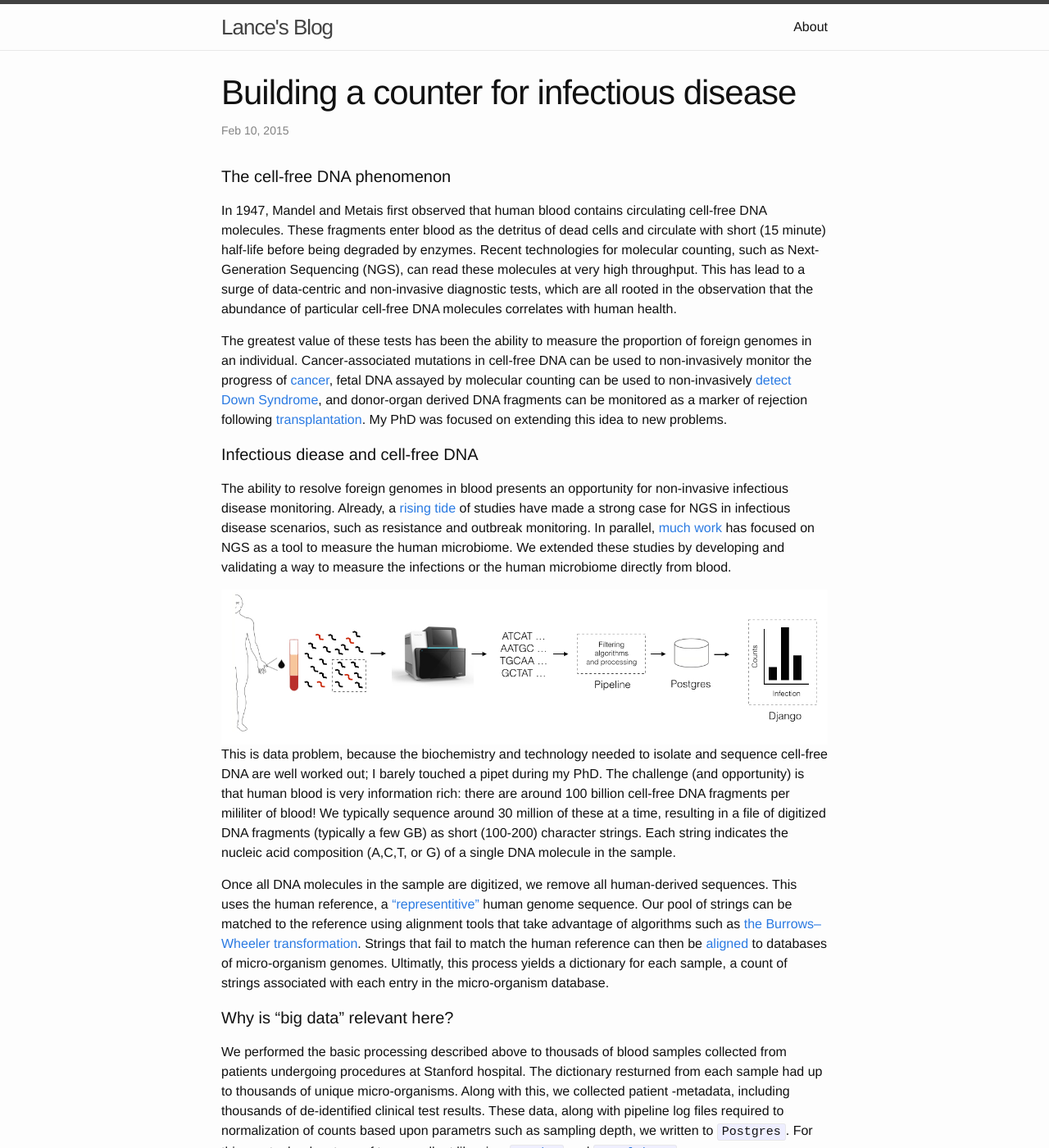
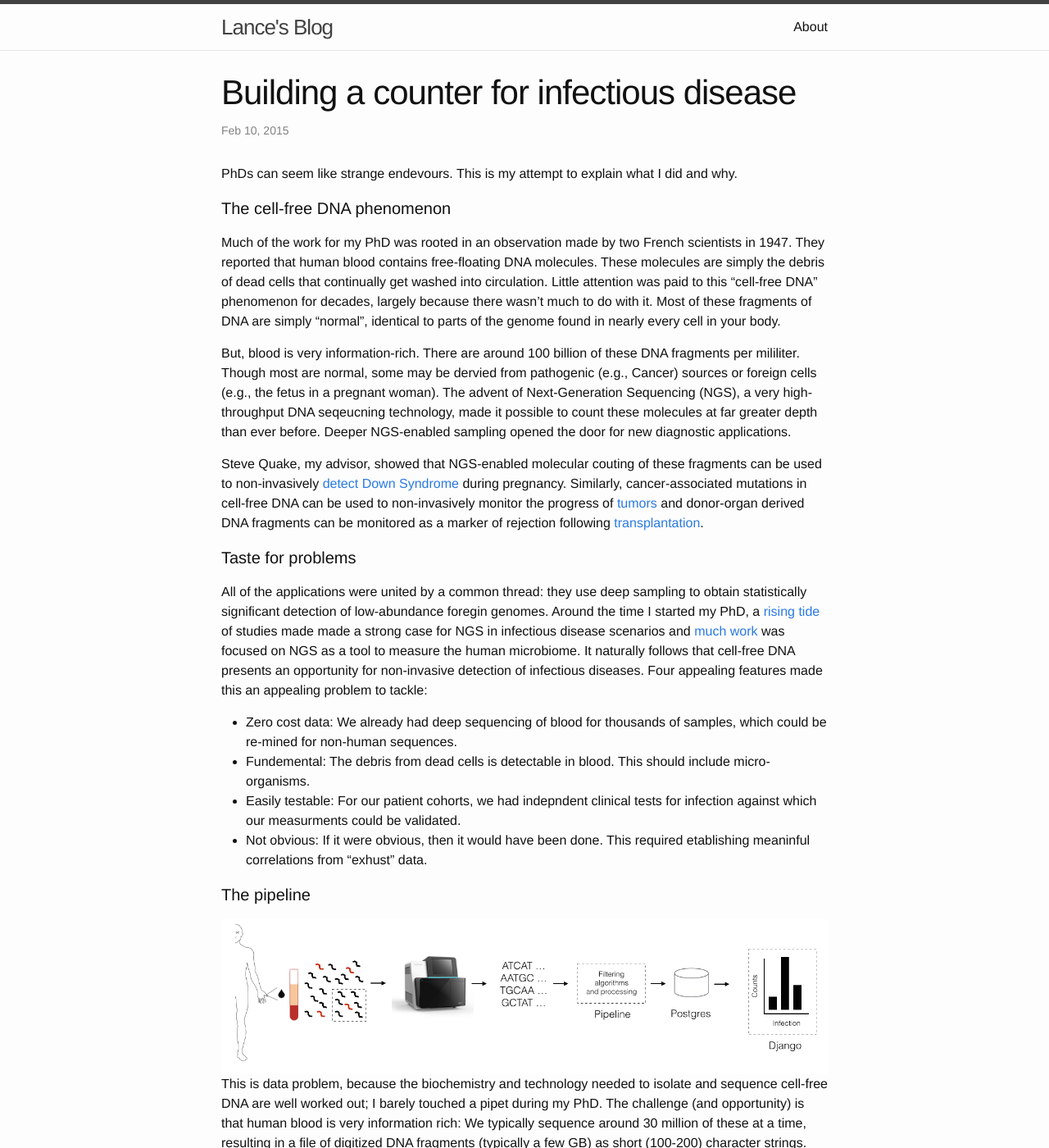
Before and after one commit to rlancemartin/rlancemartin.github.io, a Jekyll site: the page built from _posts/2015-02-10-infectome.markdown, in a window 1280 px wide and 1400 px high. Shown: the whole window at 82% size. Built offline with Jekyll 4.4.1, drawn with Linux system fonts in a browser that asks for light colours; Markdown is read by kramdown in place of the engine named in the settings; comment, search, counter and statistics services are not loaded; some of the changed text lies outside the part shown.

Commit message:
Post updates.

```diff
--- a/_posts/2015-02-10-infectome.markdown
+++ b/_posts/2015-02-10-infectome.markdown
@@ -6,21 +6,32 @@ excerpt: "High throughput measurment of infection-derived DNA in human blood."
 date:   2015-02-10 10:19:00
 ---
 
+PhDs can seem like strange endevours. This is my attempt to explain what I did and why.
+
 ####The cell-free DNA phenomenon
 
-In 1947, Mandel and Metais first observed that human blood contains circulating cell-free DNA molecules. These fragments enter blood as the detritus of dead cells and circulate with short (15 minute) half-life before being degraded by enzymes. Recent technologies for molecular counting, such as Next-Generation Sequencing (NGS), can read these molecules at very high throughput. This has lead to a surge of data-centric and non-invasive diagnostic tests, which are all rooted in the observation that the abundance of particular cell-free DNA molecules correlates with human health.
+Much of the work for my PhD was rooted in an observation made by two French scientists in 1947. They reported that human blood contains free-floating DNA molecules. These molecules are simply the debris of dead cells that continually get washed into circulation. Little attention was paid to this "cell-free DNA" phenomenon for decades, largely because there wasn't much to do with it. Most of these fragments of DNA are simply "normal", identical to parts of the genome found in nearly every cell in your body.
 
-The greatest value of these tests has been the ability to measure the proportion of foreign genomes in an individual. Cancer-associated mutations in cell-free DNA can be used to non-invasively monitor the progress of [cancer](http://www.genome.gov/27556716), fetal DNA assayed by molecular counting can be used to non-invasively [detect Down Syndrome](http://well.blogs.nytimes.com/2014/02/26/new-dna-test-better-at-predicting-some-disorders-in-babies-study-finds/?_r=0), and donor-organ derived DNA fragments can be monitored as a marker of rejection following [transplantation](http://www.marketwatch.com/story/caredx-presents-cell-free-dna-biomarker-results-in-heart-and-kidney-transplant-recipients-at-the-world-transplant-congress-2014-07-28). My PhD was focused on extending this idea to new problems.
+But, blood is very information-rich. There are around 100 billion of these DNA fragments per mililiter. Though most are normal, some may be dervied from pathogenic (e.g., Cancer) sources or foreign cells (e.g., the fetus in a pregnant woman). The advent of Next-Generation Sequencing (NGS), a very high-throughput DNA seqeucning technology, made it possible to count these molecules at far greater depth than ever before. Deeper NGS-enabled sampling opened the door for new diagnostic applications.
 
-####Infectious diease and cell-free DNA
+Steve Quake, my advisor, showed that NGS-enabled molecular couting of these fragments can be used to non-invasively [detect Down Syndrome](http://well.blogs.nytimes.com/2014/02/26/new-dna-test-better-at-predicting-some-disorders-in-babies-study-finds/?_r=0) during pregnancy. Similarly, cancer-associated mutations in cell-free DNA can be used to non-invasively monitor the progress of [tumors](http://www.genome.gov/27556716) and donor-organ derived DNA fragments can be monitored as a marker of rejection following [transplantation](http://www.marketwatch.com/story/caredx-presents-cell-free-dna-biomarker-results-in-heart-and-kidney-transplant-recipients-at-the-world-transplant-congress-2014-07-28).
 
-The ability to resolve foreign genomes in blood presents an opportunity for non-invasive infectious disease monitoring. Already, a [rising tide](http://www.ucsf.edu/news/2014/06/114946/faster-dna-sleuthing-saves-critically-ill-boy) of studies have made a strong case for NGS in infectious disease scenarios, such as resistance and outbreak monitoring. In parallel, [much work](http://www.hmpdacc.org/) has focused on NGS as a tool to measure the human microbiome. We extended these studies by developing and validating a way to measure the infections or the human microbiome directly from blood.
+####Taste for problems
+
+All of the applications were united by a common thread: they use deep sampling to obtain statistically significant detection of low-abundance foregin genomes. Around the time I started my PhD, a [rising tide](http://www.ucsf.edu/news/2014/06/114946/faster-dna-sleuthing-saves-critically-ill-boy) of studies made made a strong case for NGS in infectious disease scenarios and [much work](http://www.hmpdacc.org/) was focused on NGS as a tool to measure the human microbiome. It naturally follows that cell-free DNA presents an opportunity for non-invasive detection of infectious diseases. Four appealing features made this an appealing problem to tackle:
+
+* Zero cost data: We already had deep sequencing of blood for thousands of samples, which could be re-mined for non-human sequences.
+* Fundemental: The debris from dead cells is detectable in blood. This should include micro-organisms.
+* Easily testable: For our patient cohorts, we had indepndent clinical tests for infection against which our measurments could be validated.
+* Not obvious: If it were obvious, then it would have been done. This required etablishing meaninful correlations from "exhust" data.
+
+####The pipeline
 
 <div class="imgcap">
 <img src="/assets/Infectome_1.jpg" width="100%">
 </div>
 
-This is data problem, because the biochemistry and technology needed to isolate and sequence cell-free DNA are well worked out; I barely touched a pipet during my PhD. The challenge (and opportunity) is that human blood is very information rich: there are around 100 billion cell-free DNA fragments per mililiter of blood! We typically sequence around 30 million of these at a time, resulting in a file of digitized DNA fragments (typically a few GB) as short (100-200) character strings. Each string indicates the nucleic acid composition (A,C,T, or G) of a single DNA molecule in the sample.
+This is data problem, because the biochemistry and technology needed to isolate and sequence cell-free DNA are well worked out; I barely touched a pipet during my PhD. The challenge (and opportunity) is that human blood is very information rich: We typically sequence around 30 million of these at a time, resulting in a file of digitized DNA fragments (typically a few GB) as short (100-200) character strings. Each string indicates the nucleic acid composition (A,C,T, or G) of a single DNA molecule in the sample.
 
 Once all DNA molecules in the sample are digitized, we remove all human-derived sequences. This uses the human reference, a ["representitive"](http://en.wikipedia.org/wiki/Reference_genome) human genome sequence. Our pool of strings can be matched to the reference using alignment tools that take advantage of algorithms such as [the Burrows–Wheeler transformation](http://en.wikipedia.org/wiki/Burrows%E2%80%93Wheeler_transform). Strings that fail to match the human reference can then be [aligned](http://en.wikipedia.org/wiki/BLAST) to databases of micro-organism genomes. Ultimatly, this process yields a dictionary for each sample, a count of strings associated with each entry in the micro-organism database.
 
```
